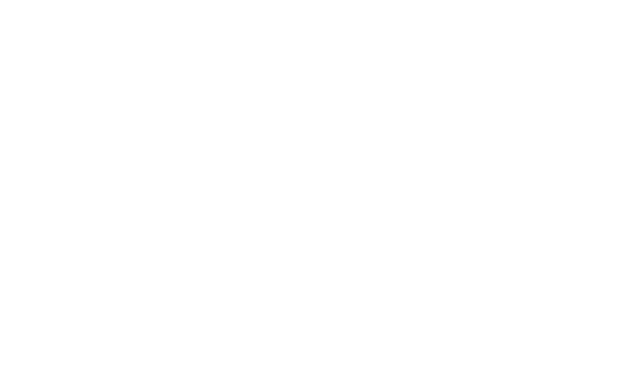
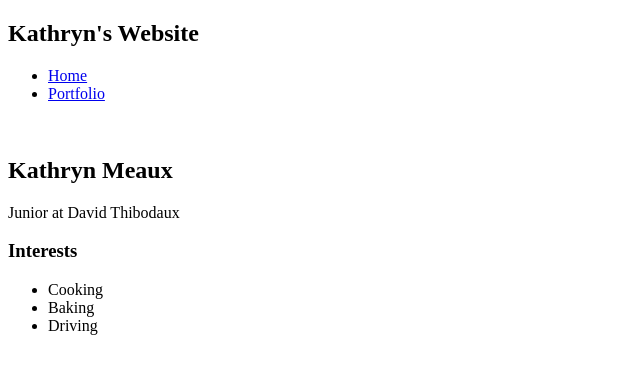
Before and after one commit to KMeaux/KMeaux.github.io, a plain HTML site: page index.html in a window 1280 px wide. Shown: the whole page, without its empty margins (0-640 px from the left). Drawn offline with Linux system fonts and the light colour scheme.

Commit message:
did steps 1 to 8

```diff
--- a/index.html
+++ b/index.html
@@ -5,8 +5,41 @@
     </head>
 
     <body>
+        <!-- all content goes here -->
          <div>
+            <nav>
+                <h1> Kathryn's Website </h1>
+                <ul>
+                    <li>
+                        <a href="index.html"> Home </a>
+                    </li>
+                    <li>
+                        <a href="portfolio.html"> Portfolio </a>
+                    </li>
+                </ul>
+            </nav>
 
+            <main>
+                <!-- sidebar goes here -->
+                <div>
+                    <img src=""
+                </div>
+
+                <!-- content section -->
+                <div>
+                    <h2> Kathryn Meaux </h2>
+                    <p> Junior at David Thibodaux </p>
+                    <!-- interests section-->
+                    <div>
+                        <h3> Interests </h3>
+                        <ul>
+                            <li> Cooking </li>
+                            <li> Baking </li>
+                            <li> Driving </li>
+                        </ul>
+                    </div>
+                </div>
+            </main>
         </div>
     </body>
 </html>
```
